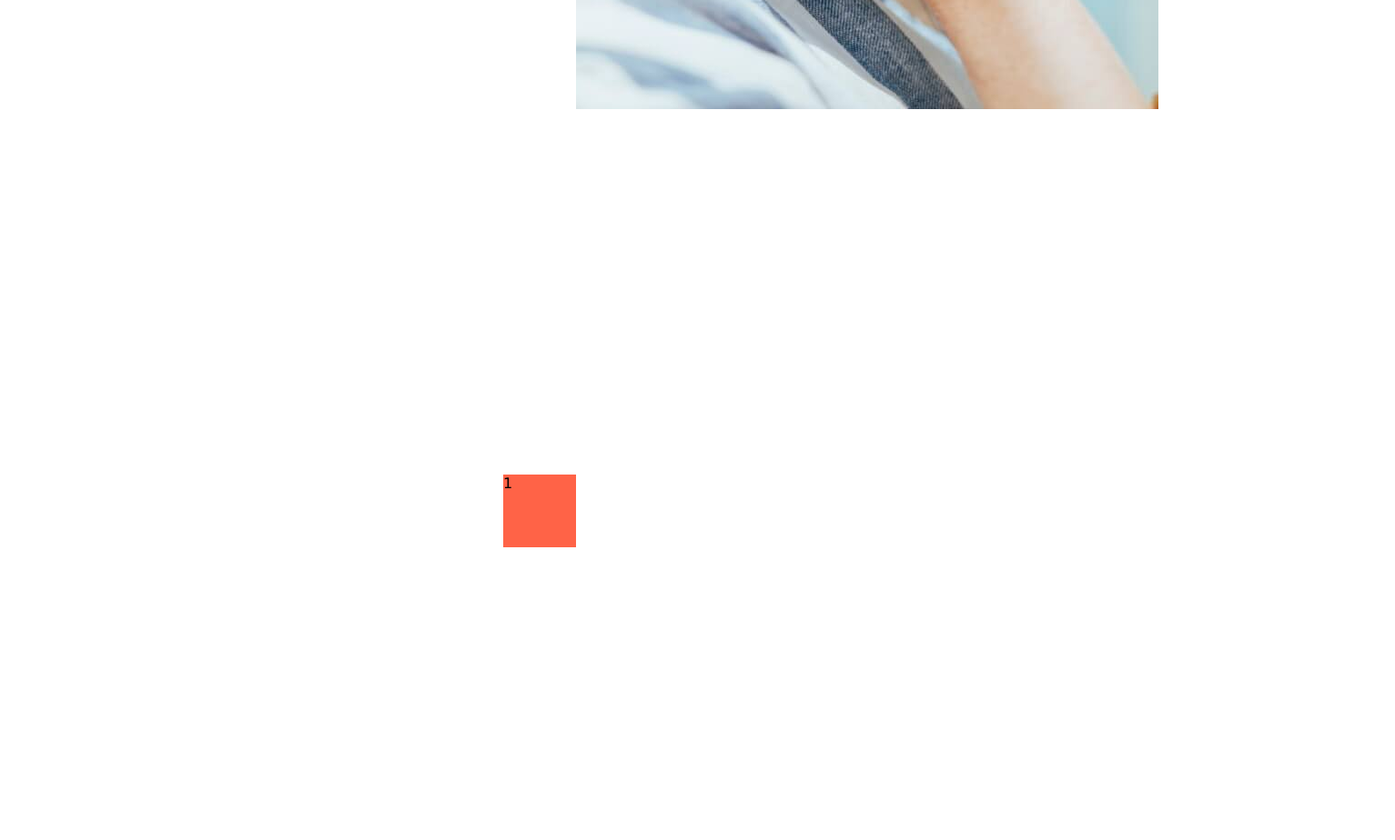
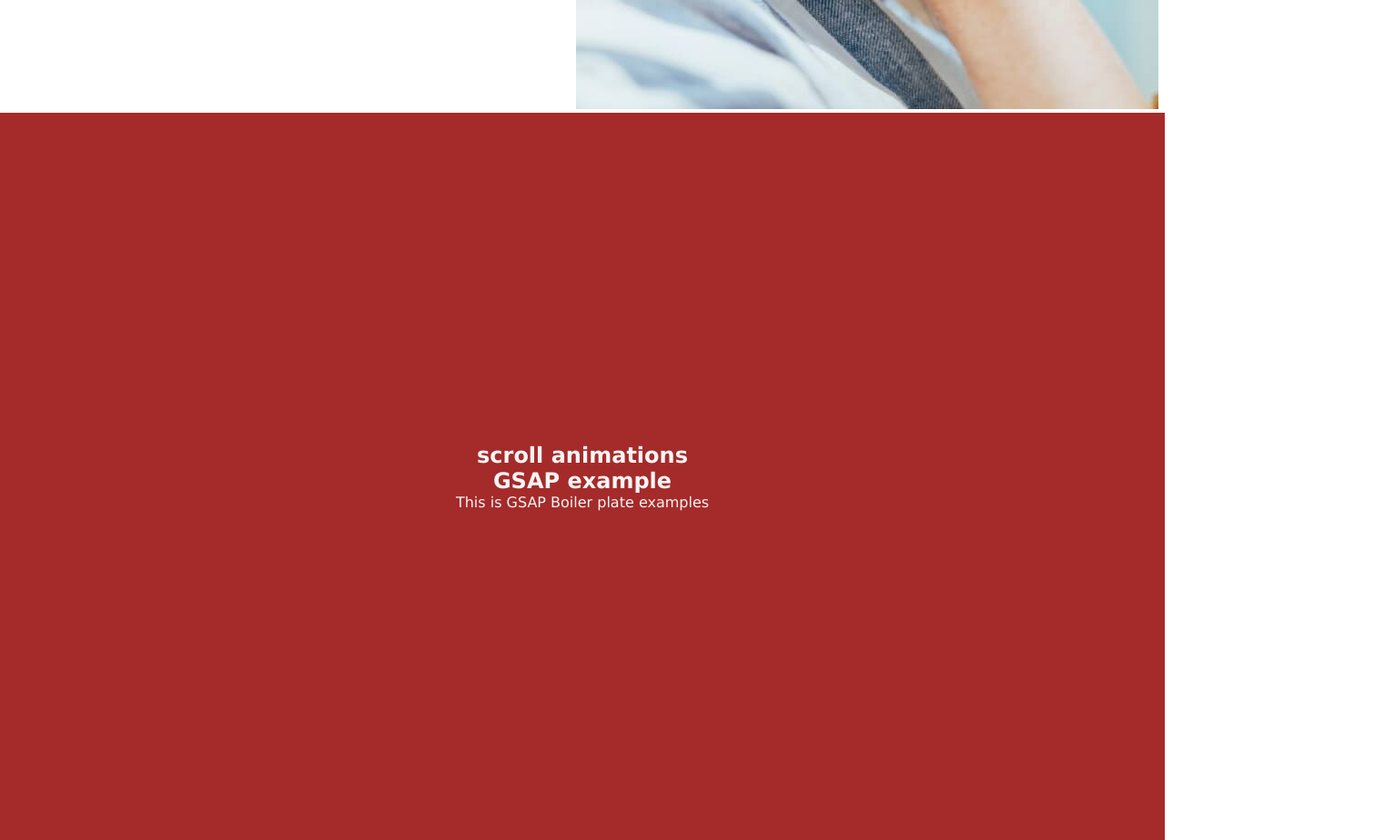
Before and after one commit to rbayona03/GSAP_pen1, a plain HTML site: page index.html in a window 1280 px wide. Shown: the part 840-1764 px from the top of the page at 91% size, 1533 px wide, since content can reach past the window. Before the commit the page ends 1442 px from the top, so only its background shows below. Drawn offline with nearby package versions, Linux system fonts and the light colour scheme.

Commit message:
practice 2

```diff
--- a/index.html
+++ b/index.html
@@ -23,6 +23,13 @@
             <img src="img/hats.jpeg" alt="hats">
         </aside>
     </main>
+    <section>
+        <div class="scrollContent">
+            <h1>scroll animations</h1>
+            <h2>GSAP example</h2>
+            <p>This is GSAP Boiler plate examples</p>
+        </div>
+    </section>
 </body>
 <script src="https://cdnjs.cloudflare.com/ajax/libs/gsap/3.8.0/gsap.min.js" integrity="sha512-eP6ippJojIKXKO8EPLtsUMS+/sAGHGo1UN/38swqZa1ypfcD4I0V/ac5G3VzaHfDaklFmQLEs51lhkkVaqg60Q==" crossorigin="anonymous" referrerpolicy="no-referrer"></script>
 <script src="https://cdnjs.cloudflare.com/ajax/libs/gsap/3.8.0/ScrollTrigger.js" integrity="sha512-eXYXyycwxk04NJgi6X8a0jHuY31zOl0WxjME5QTDDvaRCev+WRSir0e6ocPDuTBsx86OkfWobNM75JfovywNfQ==" crossorigin="anonymous" referrerpolicy="no-referrer"></script>
@@ -50,7 +57,19 @@
         }
     });
 
-    tl.fromTo('.square1', {y:-10}, {y:1000});
-    tl2.fromTo('.square2', {x:-10}, {x:900})
+    //Scroll animation section
+
+    let Scroll_tl = gsap.timeline({
+        scrollTrigger: {
+            trigger: 'scrollContent',
+            start: '0%',
+            end: '100%',
+            scrub: 1
+        }
+    });
+
+    tl.fromTo('.square1', {y:-10}, {y:100});
+    tl2.fromTo('.square2', {x:-10}, {x:90})
+    Scroll_tl.To('h2', {x: -1000, y:-50}, {x:250, y: 250})
 </script>
 </html>
--- a/style.css
+++ b/style.css
@@ -44,3 +44,17 @@ main{
     width: 80px;
     height: 80px;
 }
+
+section{
+    height: 100vh;
+    background-color: brown;
+    color: whitesmoke;
+}
+
+.scrollContent{
+    display: flex;
+    flex-direction: column;
+    justify-content: center;
+    align-items: center;
+    height: 100%;
+}
```
